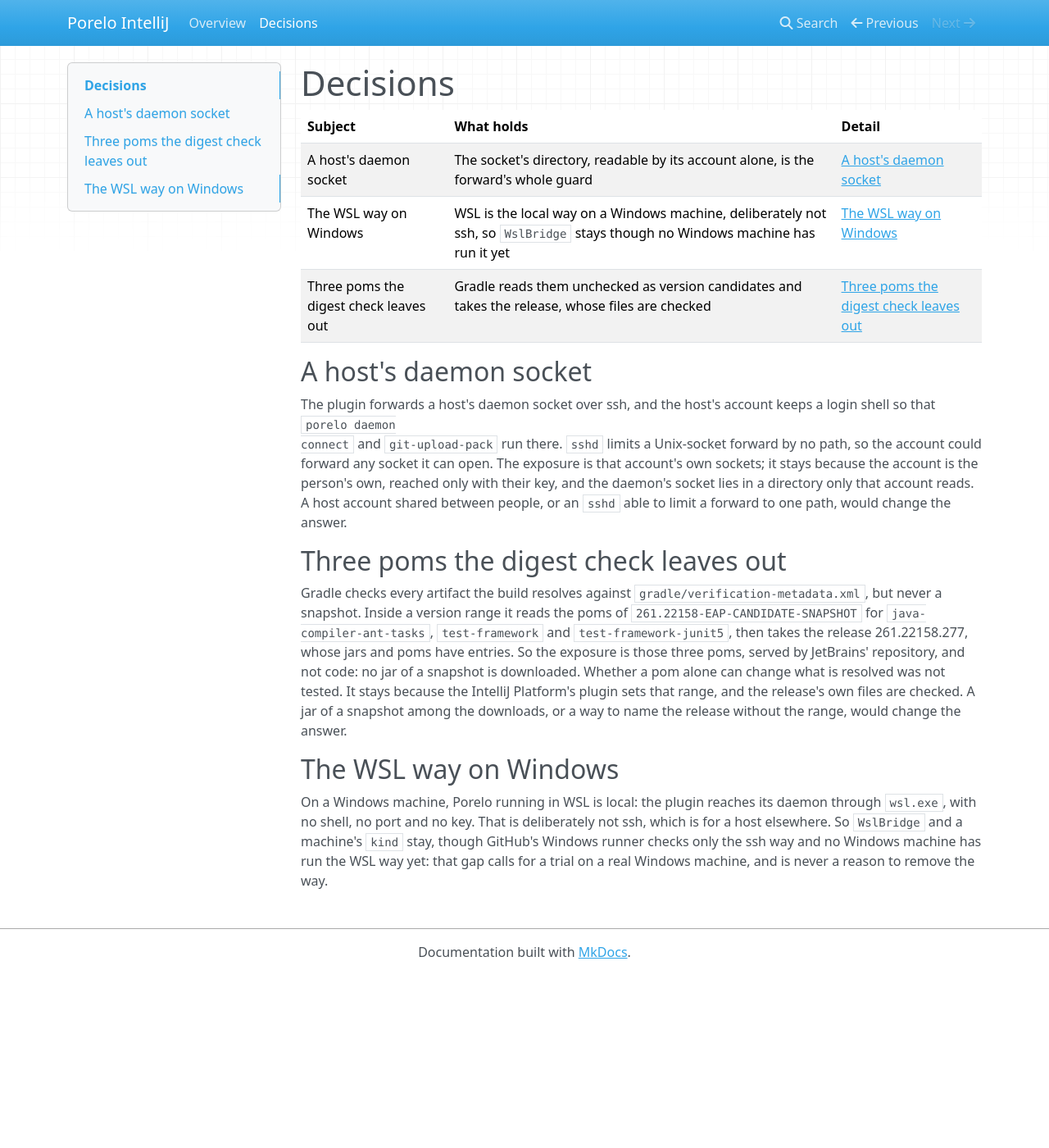
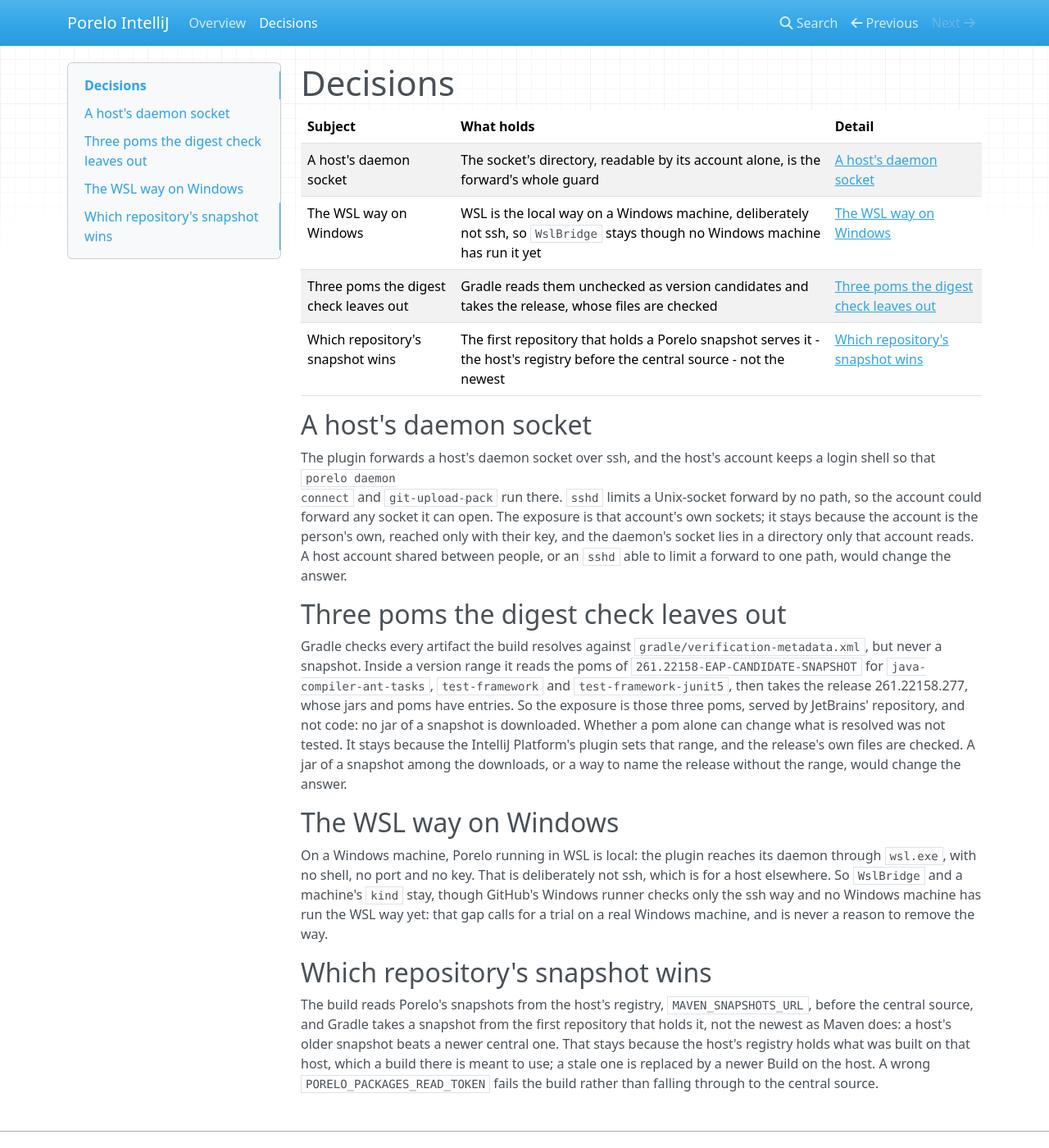
Before and after one commit to porelo-ai/porelo-intellij, an MkDocs documentation site: the page built from doc/decisions.md, in a window 1280 px wide and 1400 px high. Shown: the whole window at 82% size. Built offline with MkDocs 1.6.1, drawn with Linux system fonts in a browser that asks for light colours; nearby versions of some CDN libraries.

Commit message:
Record that the first repository holding a snapshot wins [skip ci]
Assisted-by: Claude Code, claude-opus-5-5

```diff
--- a/doc/decisions.md
+++ b/doc/decisions.md
@@ -5,6 +5,7 @@
 | A host's daemon socket | The socket's directory, readable by its account alone, is the forward's whole guard | [A host's daemon socket](#a-hosts-daemon-socket) |
 | The WSL way on Windows | WSL is the local way on a Windows machine, deliberately not ssh, so `WslBridge` stays though no Windows machine has run it yet | [The WSL way on Windows](#the-wsl-way-on-windows) |
 | Three poms the digest check leaves out | Gradle reads them unchecked as version candidates and takes the release, whose files are checked | [Three poms the digest check leaves out](#three-poms-the-digest-check-leaves-out) |
+| Which repository's snapshot wins | The first repository that holds a Porelo snapshot serves it - the host's registry before the central source - not the newest | [Which repository's snapshot wins](#which-repositorys-snapshot-wins) |
 
 ## A host's daemon socket
 
@@ -29,3 +30,11 @@ On a Windows machine, Porelo running in WSL is local: the plugin reaches its dae
 port and no key. That is deliberately not ssh, which is for a host elsewhere. So `WslBridge` and a machine's `kind` stay,
 though GitHub's Windows runner checks only the ssh way and no Windows machine has run the WSL way yet: that gap calls
 for a trial on a real Windows machine, and is never a reason to remove the way.
+
+## Which repository's snapshot wins
+
+The build reads Porelo's snapshots from the host's registry, `MAVEN_SNAPSHOTS_URL`, before the central source, and
+Gradle takes a snapshot from the first repository that holds it, not the newest as Maven does: a host's older snapshot
+beats a newer central one. That stays because the host's registry holds what was built on that host, which a build there
+is meant to use; a stale one is replaced by a newer Build on the host. A wrong `PORELO_PACKAGES_READ_TOKEN` fails the
+build rather than falling through to the central source.
```
